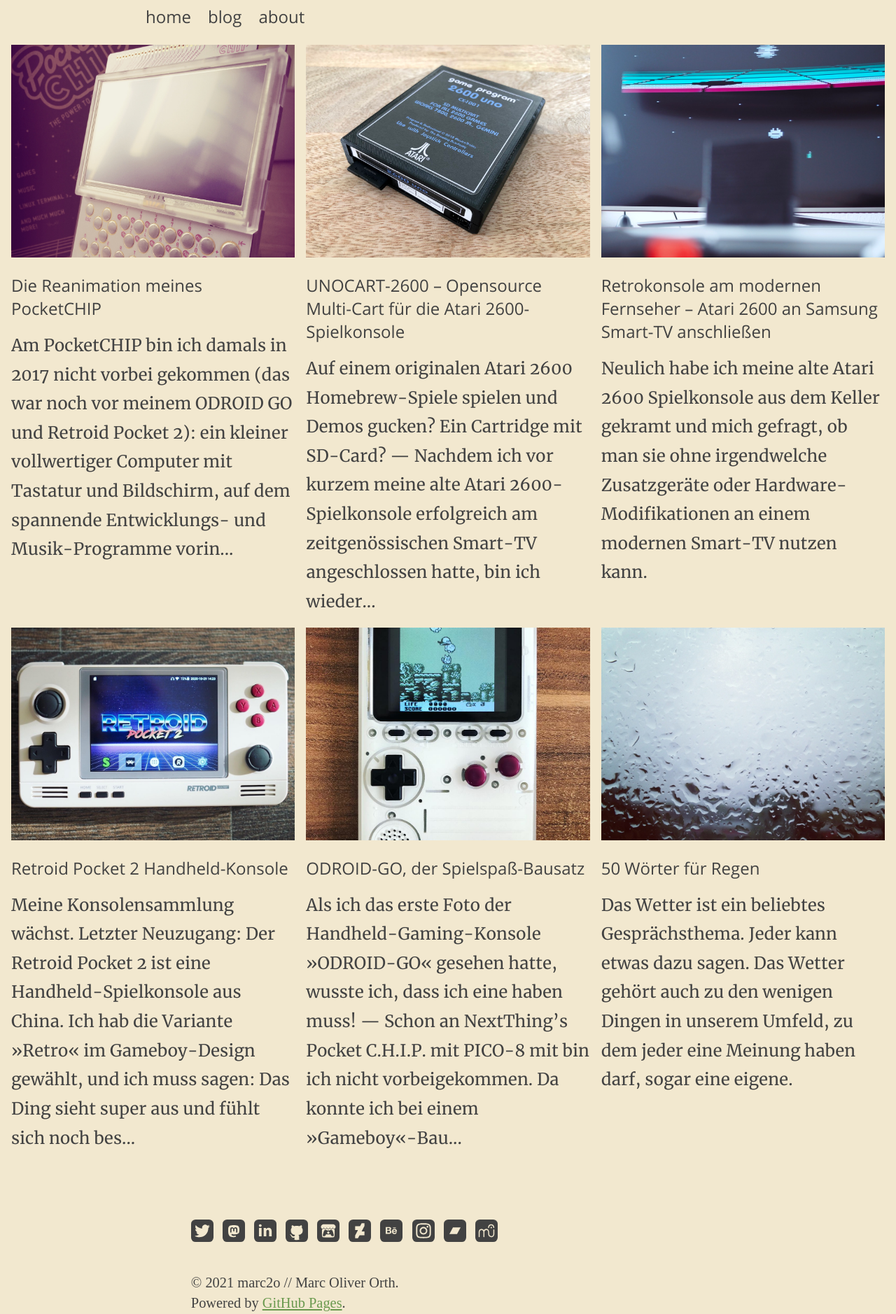
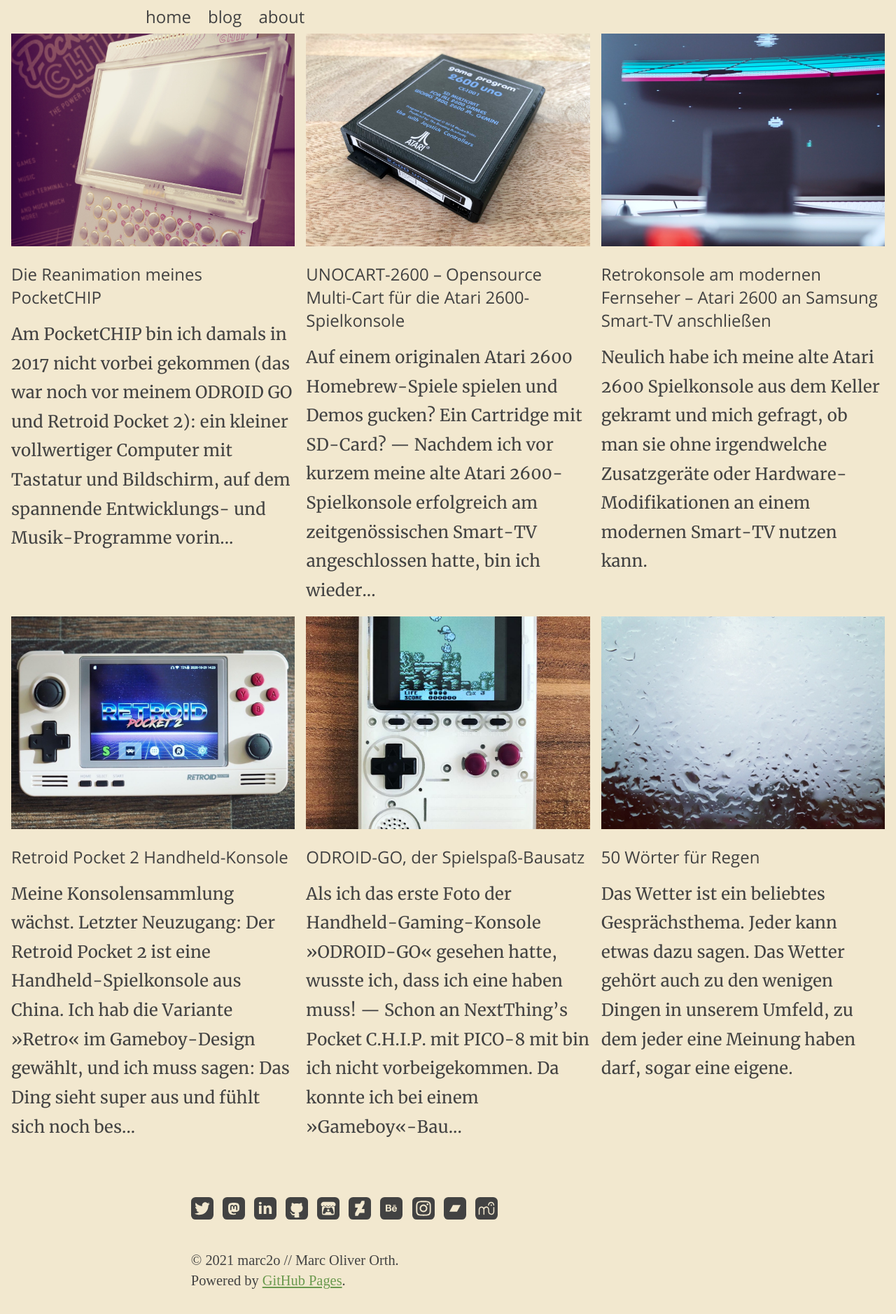
Before and after one commit to marc2o/marc2o.github.io, a Jekyll site: the page built from articles/index.html, in a window 1280 px wide. Shown: the whole page at 70% size. Built offline with Jekyll 4.4.1, drawn with Linux system fonts in a browser that asks for light colours; the list of posts is cut into pages by our own code; after the commit the page ends 1846 px from its top, so only the background shows below that.

Commit message:
Update blog.css

```diff
--- a/assets/css/blog.css
+++ b/assets/css/blog.css
@@ -120,7 +120,7 @@
 }
 
 main.posts {
-	padding: 1rem;
+	padding: 0 1rem;
     font-family: var(--flow-font, serif);
 }
 
```
